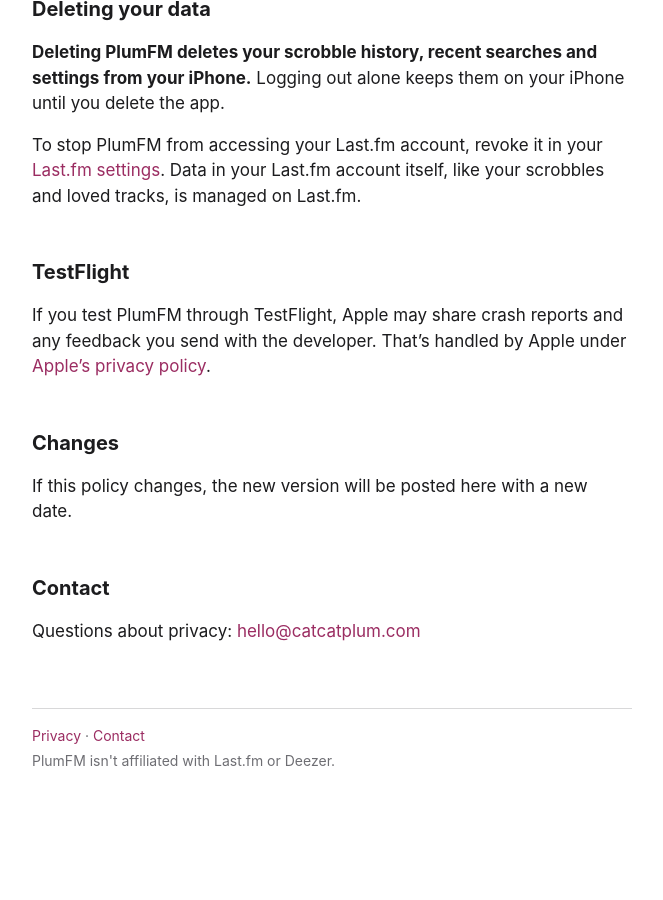
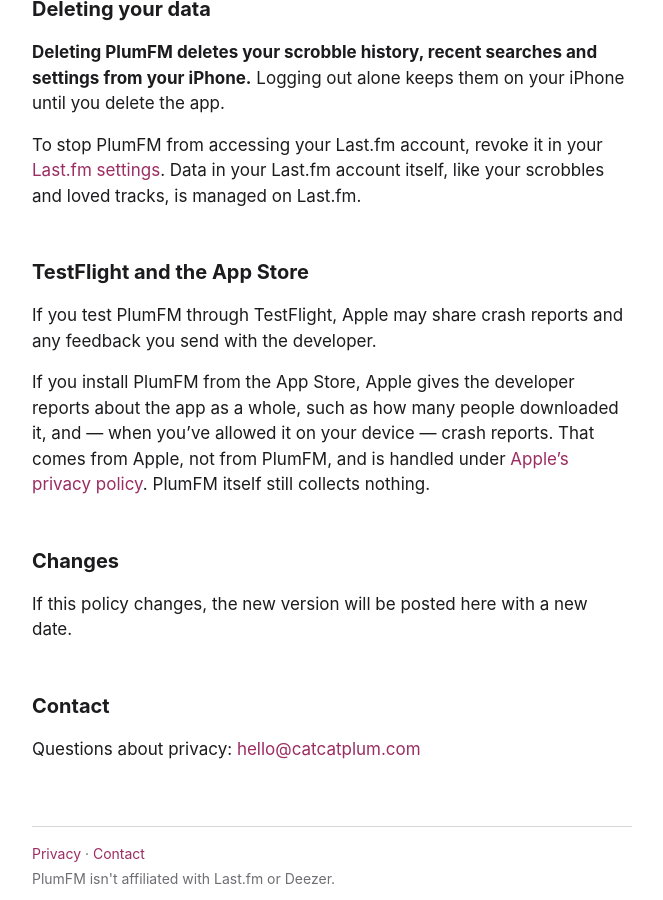
Before and after one commit to catcatplum/site, a Jekyll site: the page built from PRIVACY.md, in a window 1280 px wide and 900 px high, scrolled down 1759 px. Shown: the whole window, without its empty margins (308-971 px from the left). Built offline with Jekyll 4.4.1, drawn with Linux system fonts in a browser that asks for light colours; before the commit the page ends 2582 px from its top, so only the background shows below that; some of the changed text lies outside the part shown.

Commit message:
Widened the privacy policy's TestFlight section to cover App Store installs

```diff
--- a/PRIVACY.md
+++ b/PRIVACY.md
@@ -67,11 +67,16 @@
 [Last.fm settings](https://www.last.fm/settings/applications). Data in your Last.fm account
 itself, like your scrobbles and loved tracks, is managed on Last.fm.
 
-## TestFlight
+## TestFlight and the App Store
 
 If you test PlumFM through TestFlight, Apple may share crash reports and any feedback you send
-with the developer. That's handled by Apple under
-[Apple's privacy policy](https://www.apple.com/legal/privacy/).
+with the developer.
+
+If you install PlumFM from the App Store, Apple gives the developer reports about the app as a
+whole, such as how many people downloaded it, and — when you've allowed it on your device — crash
+reports. That comes from Apple, not from PlumFM, and is handled under
+[Apple's privacy policy](https://www.apple.com/legal/privacy/). PlumFM itself still collects
+nothing.
 
 ## Changes
 
```
Also changed, not shown: other parts of PRIVACY.md (+1 -1 lines).
